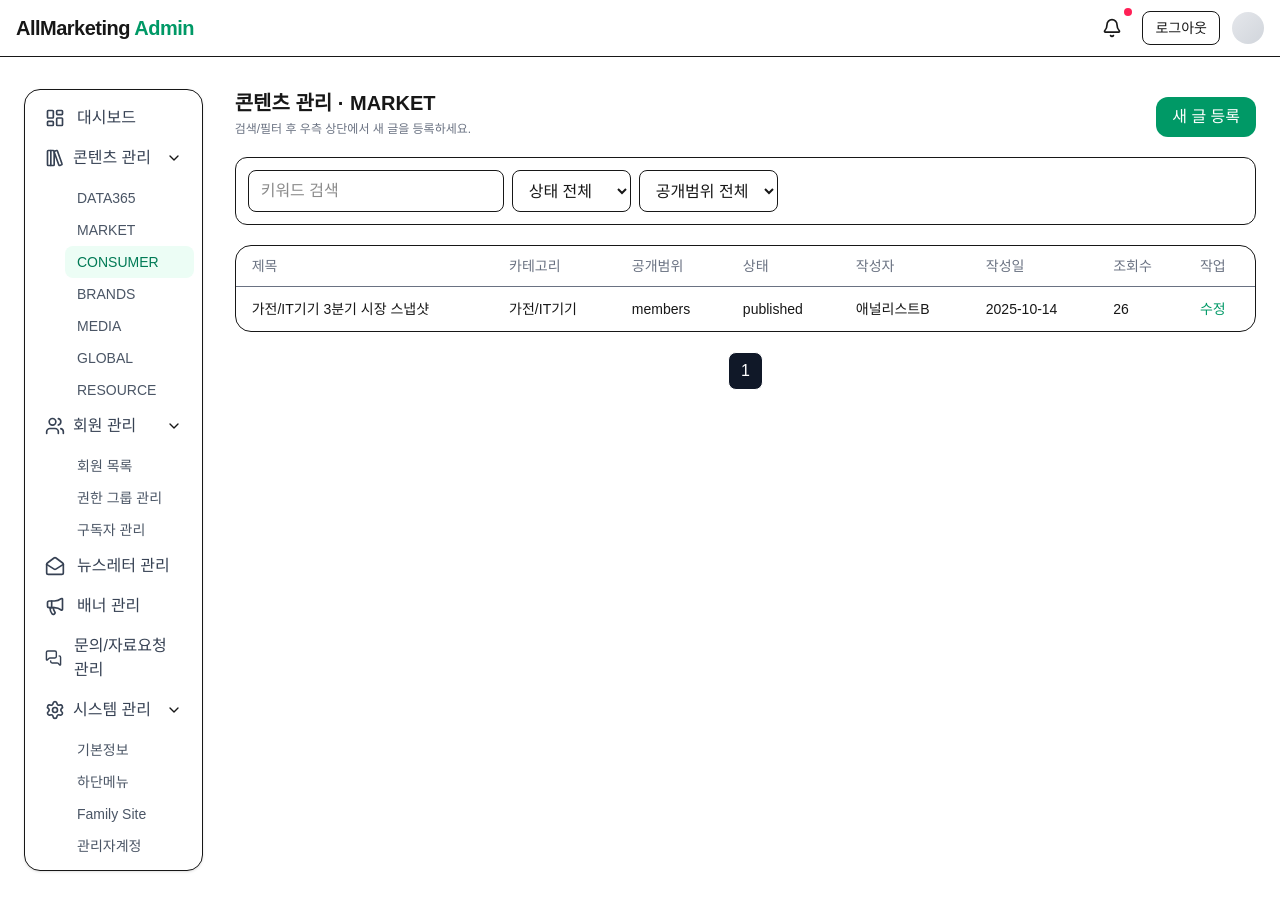
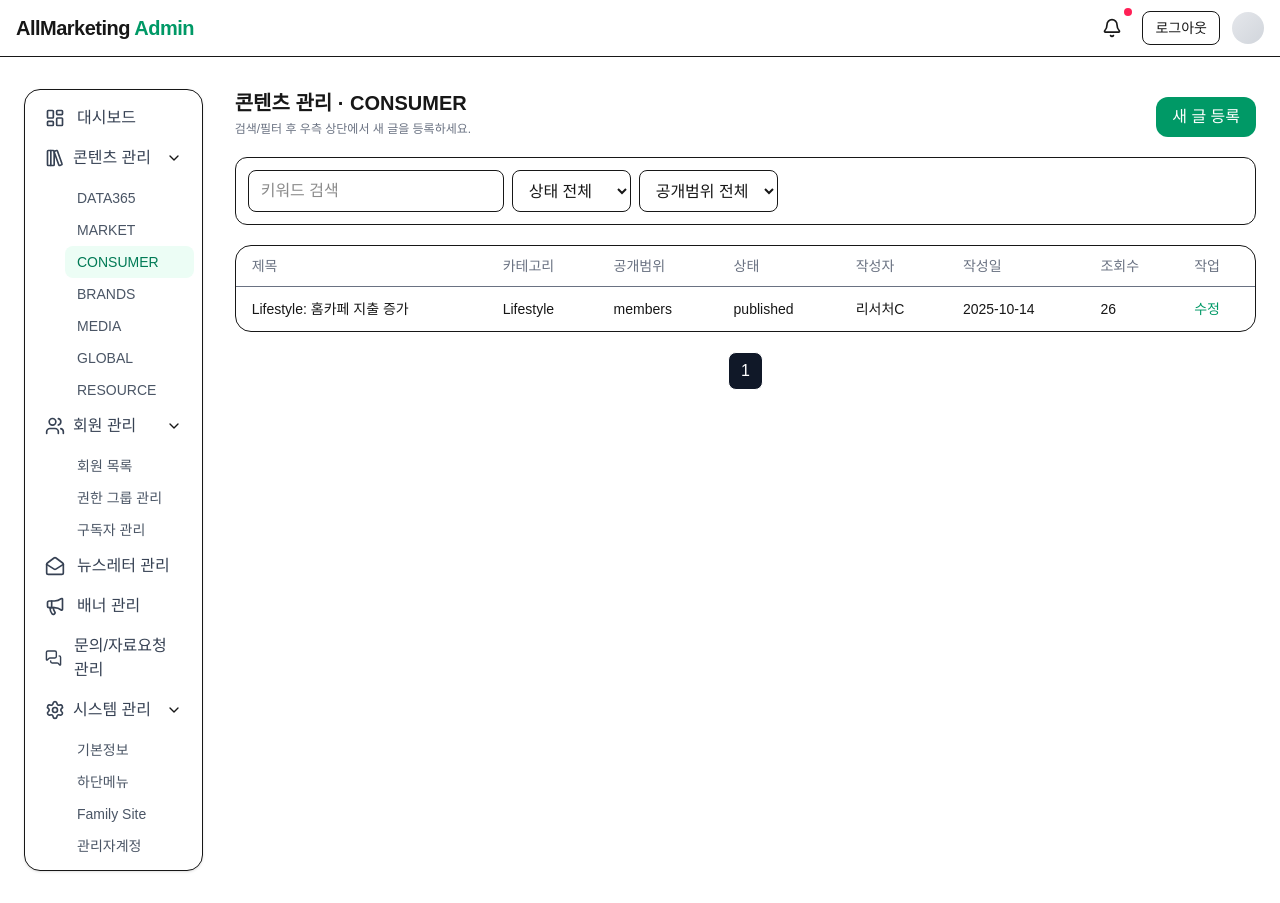
Before and after one commit to PHIWORKS/allmarketing-admin, a Next.js app: page /admin/content/consumer in a window 1280 px wide. Built offline with nearby package versions, Linux system fonts and the light colour scheme.

Commit message:
페이지에 맞게 이동할 수 있도록 데이터 변경

```diff
--- a/app/admin/(console)/content/brands/page.tsx
+++ b/app/admin/(console)/content/brands/page.tsx
@@ -3,5 +3,5 @@ import { Suspense } from "react";
 export default function Page() { return <Suspense
       fallback={<div className="p-4 text-gray-500 text-sm">로딩중…</div>}
     >
-      <SectionList section="market" />
+      <SectionList section="brands" />
     </Suspense> }
--- a/app/admin/(console)/content/consumer/page.tsx
+++ b/app/admin/(console)/content/consumer/page.tsx
@@ -5,6 +5,6 @@ export default function Page() {
   return <Suspense
       fallback={<div className="p-4 text-gray-500 text-sm">로딩중…</div>}
     >
-      <SectionList section="market" />
+      <SectionList section="consumer" />
     </Suspense>
 }
--- a/app/admin/(console)/content/data365/new/page.tsx
+++ b/app/admin/(console)/content/data365/new/page.tsx
@@ -6,7 +6,7 @@ import type { Section } from "@/lib/content";
 
 export default function NewPage() {
   const router = useRouter();
-  const section: Section = "market";
+  const section: Section = "data365";
   return (
     <div className="space-y-4">
       <h1 className="text-xl font-semibold">새 글 등록</h1>
--- a/app/admin/(console)/content/media/page.tsx
+++ b/app/admin/(console)/content/media/page.tsx
@@ -6,7 +6,7 @@ export default function Page() {
     <Suspense
       fallback={<div className="p-4 text-gray-500 text-sm">로딩중…</div>}
     >
-      <SectionList section="market" />
+      <SectionList section="media" />
     </Suspense>
   );
 }
```
